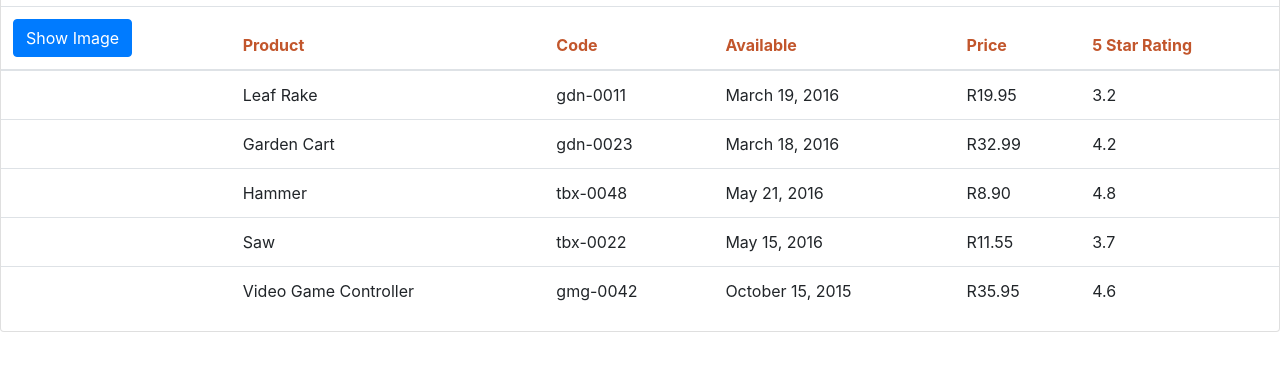
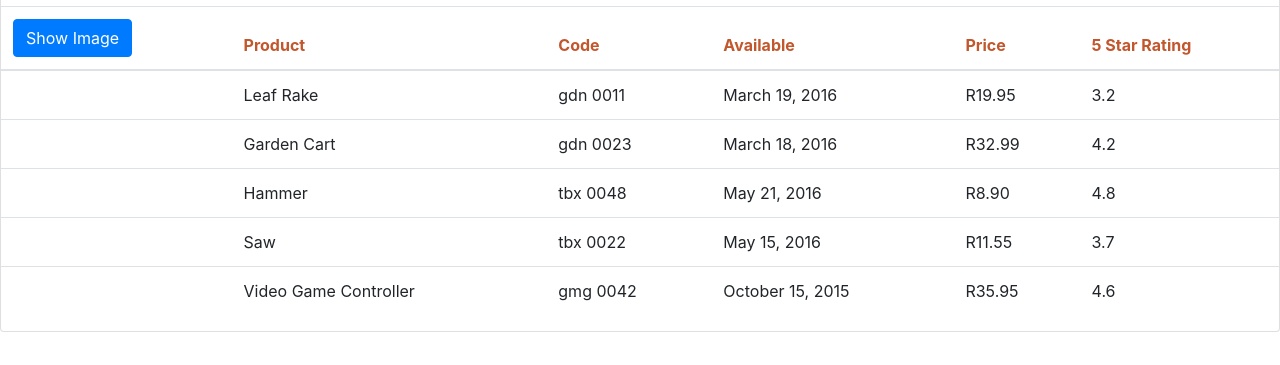
Before and after one commit to jannesrsa/angular-gettingstarted, an Angular app: page / in a window 1280 px wide. Shown: the part 222-587 px from the top of the page. Built offline with nearby package versions, Linux system fonts and the light colour scheme.

Commit message:
Add Pipe

```diff
--- a/package.json
+++ b/package.json
@@ -22,6 +22,7 @@
     "@angular/router": "~7.0.0",
     "bootstrap": "^4.3.1",
     "core-js": "^2.5.4",
+    "eslint": "^6.0.1",
     "font-awesome": "^4.7.0",
     "rxjs": "~6.3.3",
     "zone.js": "~0.8.26"
--- a/src/app/products/product-list.component.html
+++ b/src/app/products/product-list.component.html
@@ -46,7 +46,7 @@
                  [style.margin.px]='imageMargin'>
           </td>
           <td>{{ product.productName }}</td>
-          <td>{{ product.productCode | lowercase}}</td>
+          <td>{{ product.productCode | lowercase | convertToSpaces:'-' }}</td>
           <td>{{ product.releaseDate }}</td>
           <td>{{ product.price | currency:'ZAR' :'symbol-narrow' : '1.2-2'}}</td>
           <td>{{ product.starRating }}</td>
--- /dev/null
+++ b/src/app/shared/convert-to-spaces.pipe.ts
@@ -0,0 +1,12 @@
+import { Pipe, PipeTransform } from "@angular/core";
+import { stringify } from "@angular/core/src/render3/util";
+
+@Pipe({
+    name: 'convertToSpaces'
+}
+)
+export class ConvertToSpacesPipe implements PipeTransform {
+    transform(value: string, character: string): string {
+        return value.replace(character, ' ');
+    }
+}
```
Also changed, not shown: src/app/app.module.ts (+8 -2 lines), 1 other file (tests, documents, lock files or other folders).
